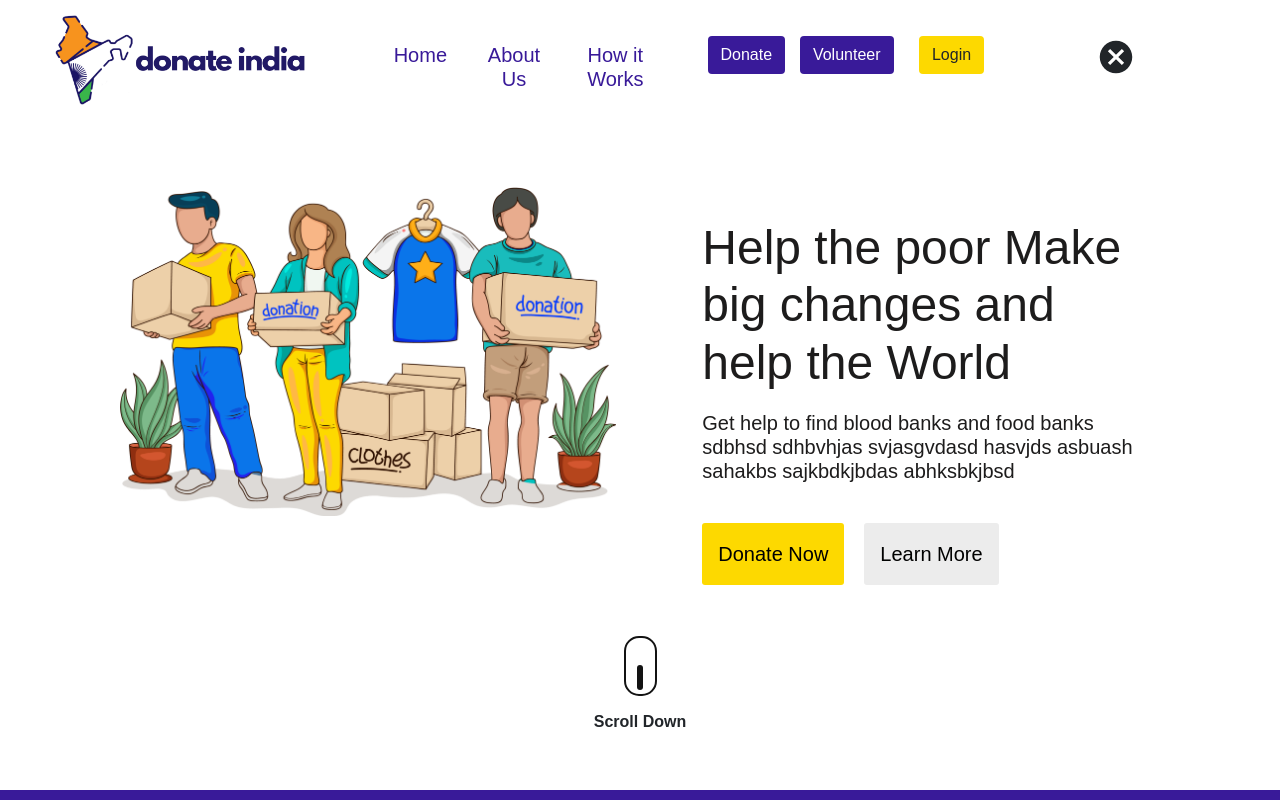
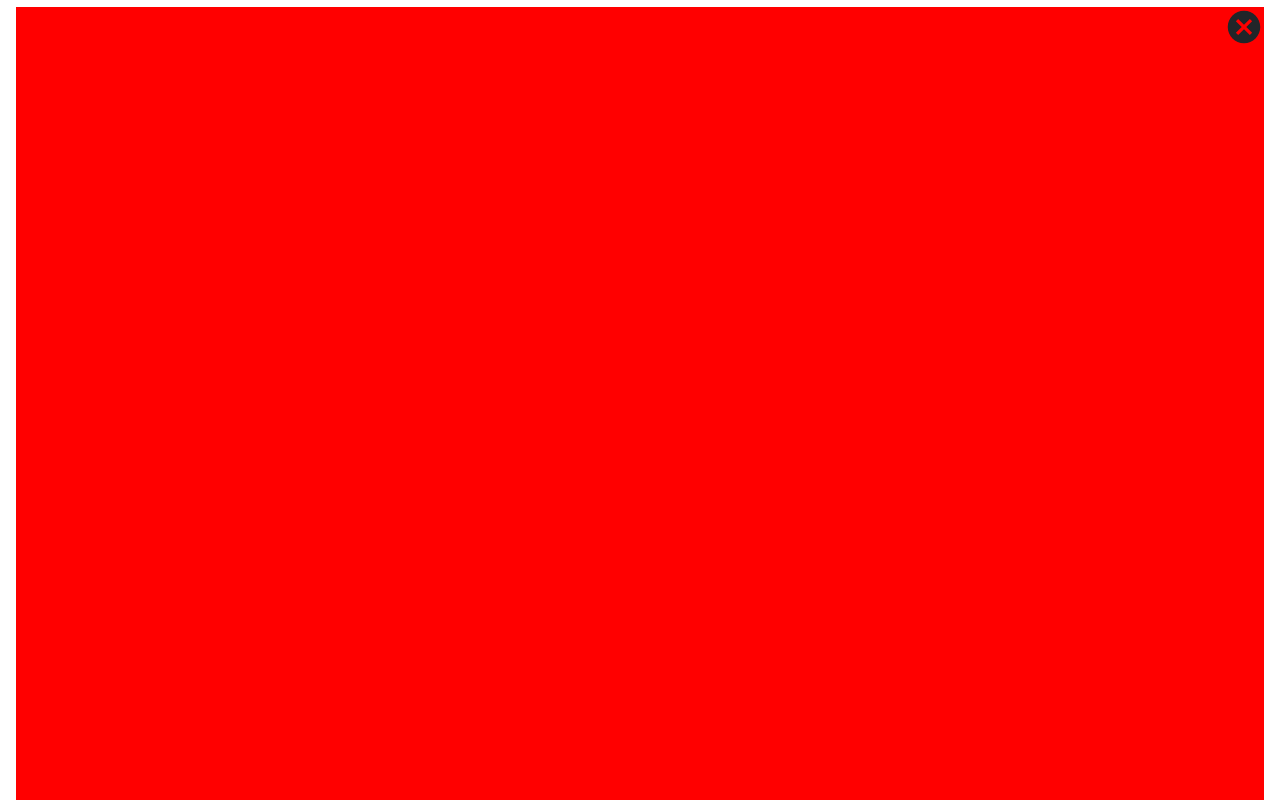
Before and after one commit to tanujdey7/donateindia, a React (Create React App) app: page / in a window 1280 px wide. Both pictures are taken after a click on the icon 1116 px from the left and 57 px from the top of the page. Shown: the top 800 px of the page. Built offline with nearby package versions, Linux system fonts and the light colour scheme.

Commit message:
new menu

```diff
--- a/src/Components/HeadFoot/Navbar.css
+++ b/src/Components/HeadFoot/Navbar.css
@@ -1,13 +1,13 @@
 .navbar {
   font-family: "Raleway", sans-serif;
-  width: 90%;
+  width: 100%;
   display: flex;
-  height: 80px;
+  height: auto;
   margin-top: 0px;
 }
 
 .navbar-wrapper {
-  width: 96%;
+  width: 95%;
   height: auto;
   display: flex;
   margin-top: 0.5%;
@@ -17,6 +17,8 @@
   width: 30%;
 }
 .logo-div > img {
+  float: left;
+  margin-left: 25%;
   background-color: #e2f6f5;
 }
 
@@ -31,8 +33,6 @@
 .contact-div > button {
   width: auto;
   height: 40px;
-  /* border: 1px solid #391a99; */
-  /* background-color: #391a99; */
   margin-left: 5%;
 }
 
@@ -40,7 +40,6 @@
   border-bottom: 3px solid #391a99;
 }
 .contact-div > button > h5 {
-  /* font-size: 14px; */
   font-weight: medium;
   margin-left: 0px;
   color: #391a99;
@@ -77,20 +76,29 @@
 
 /* hamburger menu */
 
+.show-btn-div{
+  float: right;
+}
 .hamburger-icon {
-  /* background-color: red; */
+  margin-right: 5%;
   float: right;
-  margin-left: -100px;
   cursor: pointer;
 }
 
 .ham-menu-div {
-  width: 60%;
-  display: flex;
-  /* background-color: red; */
+  width: 100%;
+  height: 900px;
+  z-index: 1;
+  margin-top: -100px;
+  /* display: flex; */
+  background-color: red;
 }
 
 .close-icon {
+  /* position: fixed; */
+  float: right;
+  display: inline;
+  /* margin-left: -100px; */
   cursor: pointer;
 }
 @media only screen and (max-width: 600px) {
--- a/src/Components/HeadFoot/Navbar.jsx
+++ b/src/Components/HeadFoot/Navbar.jsx
@@ -10,13 +10,21 @@ const Navbar = () => {
   return (
     <div className="navbar">
       <div className="navbar-wrapper row">
-        <div className="logo-div col-4">
+        <div className="logo-div col ">
           <img src={Logo} width="250px" alt="" srcset="" />
         </div>
+        <div className="show-btn-div col">{show==false ? (<GiHamburgerMenu
+          className="hamburger-icon"
+          onClick={() => setShow(true)}
+          size={40}
+        />
+        ) : null}
+        </div>
+      </div>
 
-        {show ? (
-          <div className="ham-menu-div ">
-            <div className="contact-div col mt-3">
+      {show ? (
+        <div className="ham-menu-div">
+          {/* <div className="contact-div col mt-3">
               <button className="btn btn-md">
                 <h5 className="">Home</h5>
               </button>
@@ -26,31 +34,20 @@ const Navbar = () => {
               <button className="btn btn-md">
                 <h5 className="">How it Works</h5>
               </button>
-            </div>
+            </div> */}
 
-            <div className="login-div col mt-3">
+          {/* <div className="login-div col mt-3">
               <button className="donateus-btn btn btn-md ">Donate</button>
               <button className="donateus-btn btn btn-md ">Volunteer</button>
               <button className="login-btn btn btn-md">Login</button>
-            </div>
-          </div>
-        ) : null}
-      </div>
-      <div>
-        {show ? (
+            </div> */}
           <IoMdCloseCircle
             className="close-icon"
             onClick={() => setShow(false)}
             size={40}
           />
-        ) : (
-          <GiHamburgerMenu
-            className="hamburger-icon"
-            onClick={() => setShow(true)}
-            size={40}
-          />
-        )}
-      </div>
+        </div>
+      ) : null}
     </div>
   );
 };
```
